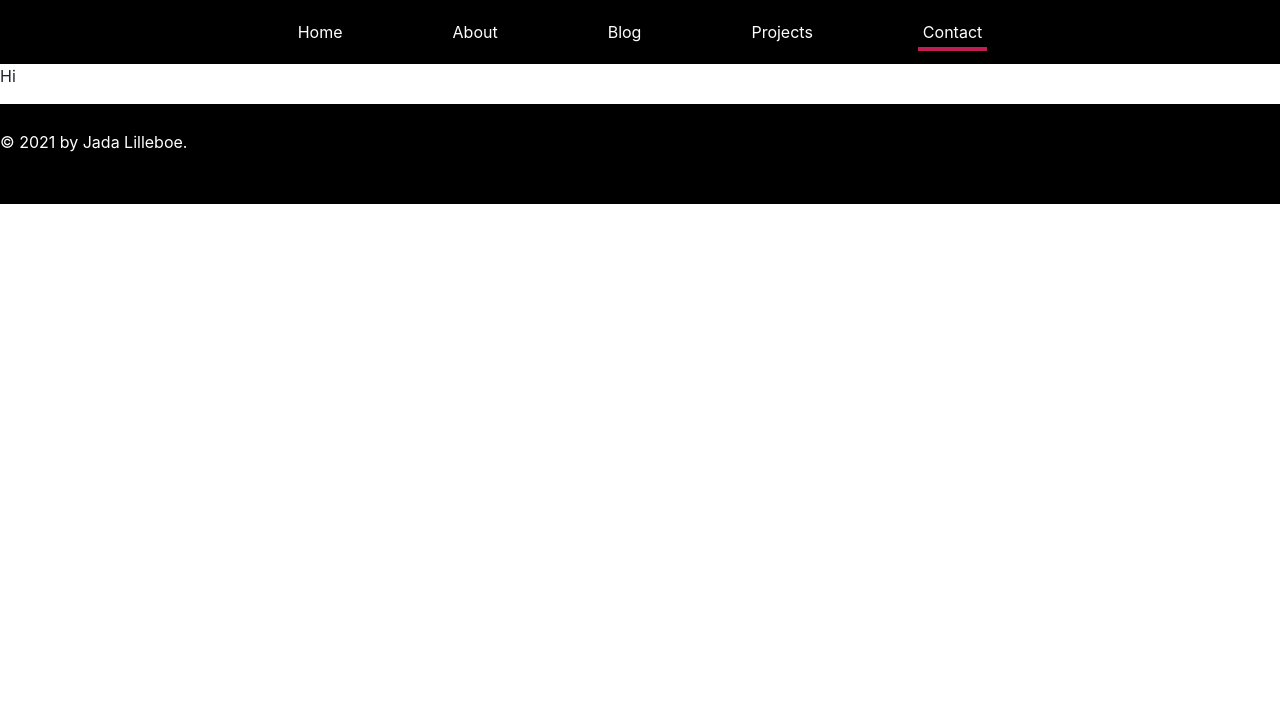
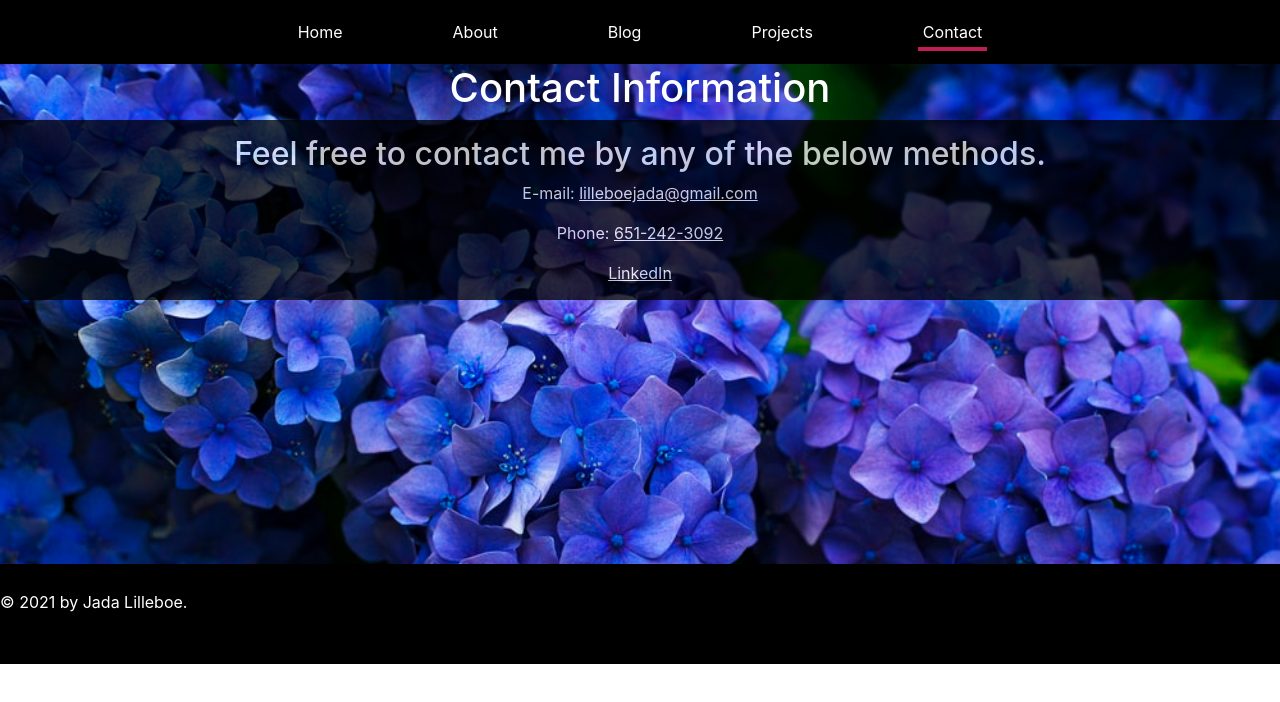
Before and after one commit to jadalilleboe/jadalilleboe.github.io, a React (Create React App) app: page /contact in a window 1280 px wide. Shown: the top 702 px of the page. Built offline with nearby package versions, Linux system fonts and the light colour scheme.

Commit message:
add contact and projects page

```diff
--- a/src/App.css
+++ b/src/App.css
@@ -150,6 +150,31 @@ img {
   color: white;
 }
 
+/* Projects Page Styling */
+
+.projects-content {
+  background-image: url(img/projectsbg.jpg);
+  background-size: cover;
+  height: 800px;
+  color: white;
+}
+
+/* Contact Page Styling */
+
+.contact-content {
+  background-image: url(img/contactbg.jpg);
+  background-size: cover;
+  height: 500px;
+  color: white;
+  text-align: center;
+}
+
+.contact-group {
+  background-color: black;
+  opacity: 0.75;
+  padding: 15px 0;
+}
+
 /* Footer Styling */
 
 footer {
--- a/src/components/Contact.js
+++ b/src/components/Contact.js
@@ -2,7 +2,16 @@ import React from 'react'
 
 const Contact = () => {
     return (
-        <p>Hi</p>
+        <div className="contact-content">
+            <h1>Contact Information</h1>
+            <div className="contact-group">
+                <h2>Feel free to contact me by any of the below methods.</h2>
+                <p>E-mail: <a className="paragraph-link" href="mailto: lilleboejada@gmail.com">lilleboejada@gmail.com</a></p>
+                <p>Phone: <a className="paragraph-link" href="tel:6512423092">651-242-3092</a></p>
+                <a className="paragraph-link" href="https://www.linkedin.com/in/jada-lilleboe-aa2599202/" target="_blank" rel="noreferrer">LinkedIn</a>
+            </div>
+
+        </div>
     )
 }
 
--- a/src/components/Projects.js
+++ b/src/components/Projects.js
@@ -2,7 +2,9 @@ import React from 'react'
 
 const Projects = () => {
     return (
-        <p>My Projects</p>
+        <div className="projects-content">
+            <h1>Projects</h1>
+        </div>
     )
 }
 
```
Also changed, not shown: src/img/projectsbg.jpg (added).
